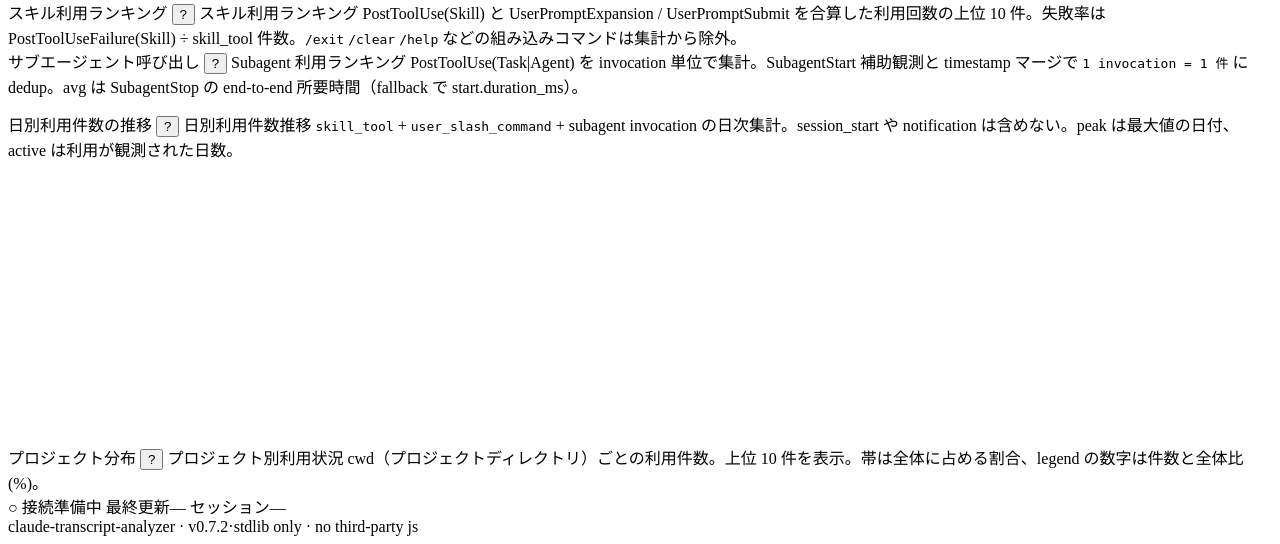
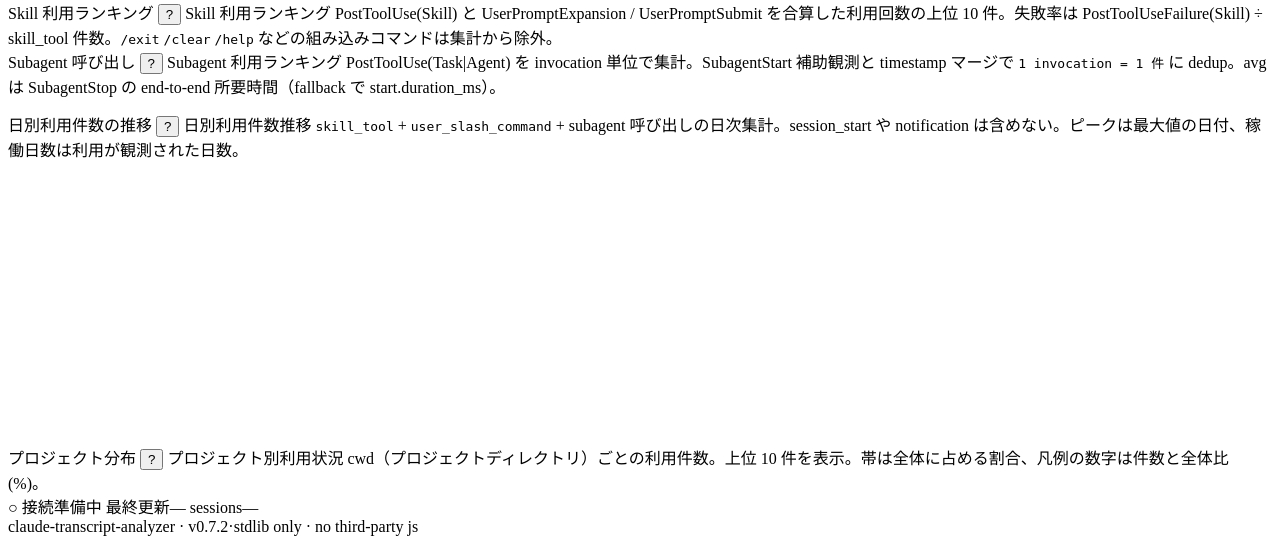
Before and after one commit to tetran/claude-transcript-analyzer, a Python web app: template dashboard/template/shell.html in a window 1280 px wide. Shown: the part 338-882 px from the top of the page. Run offline with Jinja, Linux system fonts and the light colour scheme; the template is opened without the code that fills it, so the values that code supplies are empty.

Commit message:
feat(dashboard): translate shell.html wording (Issue #89)
Overview / Patterns / Quality / Surface / footer の panel ttl / pop-ttl /
pop-body / th / lede / aria-label / scope-note / Hibernating skills を §2.2
訳語表に従って統一。

- Claude-spec (skill / subagent / session) は英語形に揃える
- 一般語 (mtime / signal / dedup / legend / worst / 共起 / 上位漏れ / 長尾分布) は日本語に
- empty state は scripts 側で no data に統一する前提で shell 側は据え置き
- footer セッション → sessions
- Hibernating skills → 休眠スキル (panel title 例外)

Issue #89

Co-Authored-By: Claude Opus 4.7 (1M context) <noreply@anthropic.com>

```diff
--- a/dashboard/template/shell.html
+++ b/dashboard/template/shell.html
@@ -60,11 +60,11 @@ __INCLUDE_STYLES__
       <div class="panel">
         <div class="panel-head">
           <div class="ttl-wrap">
-            <span class="ttl"><span class="dot"></span>スキル利用ランキング</span>
+            <span class="ttl"><span class="dot"></span>Skill 利用ランキング</span>
             <span class="help-host">
               <button class="help-btn" type="button" aria-label="説明を表示" aria-expanded="false" aria-describedby="hp-rank-skill" data-help-id="hp-rank-skill">?</button>
               <span class="help-pop" id="hp-rank-skill" role="tooltip" data-place="right">
-                <span class="pop-ttl">スキル利用ランキング</span>
+                <span class="pop-ttl">Skill 利用ランキング</span>
                 <span class="pop-body">PostToolUse(Skill) と UserPromptExpansion / UserPromptSubmit を合算した利用回数の上位 10 件。失敗率は PostToolUseFailure(Skill) ÷ skill_tool 件数。<code>/exit</code> <code>/clear</code> <code>/help</code> などの組み込みコマンドは集計から除外。</span>
               </span>
             </span>
@@ -76,7 +76,7 @@ __INCLUDE_STYLES__
       <div class="panel">
         <div class="panel-head c-coral">
           <div class="ttl-wrap">
-            <span class="ttl"><span class="dot"></span>サブエージェント呼び出し</span>
+            <span class="ttl"><span class="dot"></span>Subagent 呼び出し</span>
             <span class="help-host">
               <button class="help-btn" type="button" aria-label="説明を表示" aria-expanded="false" aria-describedby="hp-rank-sub" data-help-id="hp-rank-sub">?</button>
               <span class="help-pop" id="hp-rank-sub" role="tooltip" data-place="right">
@@ -99,7 +99,7 @@ __INCLUDE_STYLES__
             <button class="help-btn" type="button" aria-label="説明を表示" aria-expanded="false" aria-describedby="hp-daily" data-help-id="hp-daily">?</button>
             <span class="help-pop" id="hp-daily" role="tooltip" data-place="right">
               <span class="pop-ttl">日別利用件数推移</span>
-              <span class="pop-body"><code>skill_tool</code> + <code>user_slash_command</code> + subagent invocation の日次集計。session_start や notification は含めない。peak は最大値の日付、active は利用が観測された日数。</span>
+              <span class="pop-body"><code>skill_tool</code> + <code>user_slash_command</code> + subagent 呼び出しの日次集計。session_start や notification は含めない。ピークは最大値の日付、稼働日数は利用が観測された日数。</span>
             </span>
           </span>
         </div>
@@ -121,7 +121,7 @@ __INCLUDE_STYLES__
             <button class="help-btn" type="button" aria-label="説明を表示" aria-expanded="false" aria-describedby="hp-proj" data-help-id="hp-proj">?</button>
             <span class="help-pop" id="hp-proj" role="tooltip" data-place="right">
               <span class="pop-ttl">プロジェクト別利用状況</span>
-              <span class="pop-body">cwd（プロジェクトディレクトリ）ごとの利用件数。上位 10 件を表示。帯は全体に占める割合、legend の数字は件数と全体比 (%)。</span>
+              <span class="pop-body">cwd（プロジェクトディレクトリ）ごとの利用件数。上位 10 件を表示。帯は全体に占める割合、凡例の数字は件数と全体比 (%)。</span>
             </span>
           </span>
         </div>
@@ -155,7 +155,7 @@ __INCLUDE_STYLES__
               <button class="help-btn" type="button" aria-label="説明を表示" aria-expanded="false" aria-describedby="hp-heatmap" data-help-id="hp-heatmap">?</button>
               <span class="help-pop" id="hp-heatmap" role="tooltip" data-place="right">
                 <span class="pop-ttl">時間帯ヒートマップ</span>
-                <span class="pop-body">usage 系イベント (<code>skill_tool</code> / <code>user_slash_command</code> / subagent invocation) を曜日 × 時間帯のグリッドで集計。色が濃いほど件数が多い。タイムゾーンはブラウザ local。subagent は invocation 単位に dedup 済み。</span>
+                <span class="pop-body">usage 系イベント (<code>skill_tool</code> / <code>user_slash_command</code> / subagent 呼び出し) を曜日 × 時間帯のグリッドで集計。色が濃いほど件数が多い。タイムゾーンはブラウザ local。subagent は呼び出し単位に重複排除済み。</span>
               </span>
             </span>
           </div>
@@ -170,11 +170,11 @@ __INCLUDE_STYLES__
       <div class="panel" id="patterns-cooccurrence-panel">
         <div class="panel-head c-coral">
           <div class="ttl-wrap">
-            <span class="ttl"><span class="dot"></span>スキル共起マトリクス</span>
+            <span class="ttl"><span class="dot"></span>Skill 同時利用マトリクス</span>
             <span class="help-host">
               <button class="help-btn" type="button" aria-label="説明を表示" aria-expanded="false" aria-describedby="hp-cooc" data-help-id="hp-cooc">?</button>
               <span class="help-pop" id="hp-cooc" role="tooltip" data-place="right">
-                <span class="pop-ttl">スキル共起</span>
+                <span class="pop-ttl">Skill 同時利用</span>
                 <span class="pop-body">同じセッション内で一緒に使われた skill / slash command のペアを集計。<strong>カウント単位はセッション数</strong> (同一セッション内の重複呼び出しは 1 とみなす)。subagent は対象外。多い順に上位 100 ペアを表示。</span>
               </span>
             </span>
@@ -194,19 +194,19 @@ __INCLUDE_STYLES__
       <div class="panel" id="patterns-projskill-panel">
         <div class="panel-head c-peach">
           <div class="ttl-wrap">
-            <span class="ttl"><span class="dot"></span>プロジェクト × スキル</span>
+            <span class="ttl"><span class="dot"></span>Project × Skill</span>
             <span class="help-host">
               <button class="help-btn" type="button" aria-label="説明を表示" aria-expanded="false" aria-describedby="hp-projskill" data-help-id="hp-projskill">?</button>
               <span class="help-pop" id="hp-projskill" role="tooltip" data-place="right">
-                <span class="pop-ttl">プロジェクト × スキル</span>
-                <span class="pop-body">プロジェクト (上位 10) × スキル (上位 10) のクロス利用件数。色が濃いほど件数が多い。subagent は対象外。上位漏れは表示しないが、サブラベルに上位 10×10 の<strong>カバー率</strong>を表示。</span>
+                <span class="pop-ttl">Project × Skill</span>
+                <span class="pop-body">プロジェクト (上位 10) × スキル (上位 10) のクロス利用件数。色が濃いほど件数が多い。subagent は対象外。上位 10×10 に含まれない組み合わせは表示しないが、サブラベルに上位 10×10 の<strong>カバー率</strong>を表示。</span>
               </span>
             </span>
           </div>
           <span class="sub" id="patterns-projskill-sub"></span>
         </div>
         <div class="panel-body">
-          <div class="projskill" id="patterns-projskill" role="img" aria-label="プロジェクト × スキル ヒートマップ"></div>
+          <div class="projskill" id="patterns-projskill" role="img" aria-label="Project × Skill ヒートマップ"></div>
           <div class="projskill-legend" id="patterns-projskill-legend"></div>
         </div>
       </div>
@@ -217,7 +217,7 @@ __INCLUDE_STYLES__
       <header class="header">
         <div>
           <h1 id="page-quality-title"><span class="accent">Quality</span></h1>
-          <p class="lede">実行品質と摩擦シグナルを可視化します。</p>
+          <p class="lede">実行品質と摩擦の兆候を可視化します。</p>
         </div>
       </header>
 
@@ -230,7 +230,7 @@ __INCLUDE_STYLES__
               <button class="help-btn" type="button" aria-label="説明を表示" aria-expanded="false" aria-describedby="hp-percentile" data-help-id="hp-percentile">?</button>
               <span class="help-pop" id="hp-percentile" role="tooltip" data-place="right">
                 <span class="pop-ttl">所要時間 (percentile)</span>
-                <span class="pop-body">subagent_type ごとの invocation 所要時間を p50 / p90 / p99 で集計。<strong>p99 は最遅 1% の閾値</strong>。avg 平均値だけでは見えない長尾分布を確認できる。計算手法は <code>statistics.quantiles(method="inclusive")</code> = Excel <code>PERCENTILE.INC</code> 等価 (線形補間)。所要時間サンプル数が 1 のときは全 percentile が同値、0 のときは「-」。</span>
+                <span class="pop-body">subagent_type ごとの呼び出し所要時間を p50 / p90 / p99 で集計。<strong>p99 は最遅 1% の閾値</strong>。平均だけでは見えない、裾の長い分布 (long tail) を確認できる。計算手法は <code>statistics.quantiles(method="inclusive")</code> = Excel <code>PERCENTILE.INC</code> 等価 (線形補間)。所要時間サンプル数が 1 のときは全 percentile が同値、0 のときは「-」。</span>
               </span>
             </span>
           </div>
@@ -241,9 +241,9 @@ __INCLUDE_STYLES__
             <thead>
               <tr>
                 <th>Subagent</th>
-                <th class="num">Count</th>
-                <th class="num">Samples</th>
-                <th class="num">avg</th>
+                <th class="num">件数</th>
+                <th class="num">サンプル数</th>
+                <th class="num">平均</th>
                 <th class="num">p50</th>
                 <th class="num">p90</th>
                 <th class="num">p99</th>
@@ -263,7 +263,7 @@ __INCLUDE_STYLES__
               <button class="help-btn" type="button" aria-label="説明を表示" aria-expanded="false" aria-describedby="hp-trend" data-help-id="hp-trend">?</button>
               <span class="help-pop" id="hp-trend" role="tooltip" data-place="right">
                 <span class="pop-ttl">失敗率 (週次)</span>
-                <span class="pop-body">subagent invocation の <strong>週ごとの失敗率</strong> を折れ線で表示。週は <strong>月曜 00:00 UTC 起算</strong>。default で count 上位 5 type に絞って描画 (画面の混雑回避)。observed 0 の週はライン上に点が打たれない。</span>
+                <span class="pop-body">subagent 呼び出しの <strong>週ごとの失敗率</strong> を折れ線で表示。週は <strong>月曜 00:00 UTC 起算</strong>。既定で件数上位 5 種に絞って描画 (画面の混雑回避)。observed 0 の週はライン上に点が打たれない。</span>
               </span>
             </span>
           </div>
@@ -284,7 +284,7 @@ __INCLUDE_STYLES__
               <button class="help-btn" type="button" aria-label="説明を表示" aria-expanded="false" aria-describedby="hp-perm-skill" data-help-id="hp-perm-skill">?</button>
               <span class="help-pop" id="hp-perm-skill" role="tooltip" data-place="right">
                 <span class="pop-ttl">Permission per skill</span>
-                <span class="pop-body">permission notification の <strong>直前 30 秒以内 (or 実行中)</strong> に発火していた <code>skill_tool</code> に帰属。1 prompt は 1 候補にのみ帰属 (skill / subagent disjoint)。<code>permission_rate</code> = 帰属 prompt 数 / 総 skill_tool 数。<strong>1 invocation で複数回 permission を聞かれる skill</strong> は rate &gt; 1.0 になる (clamp しない)。settings.json の allowlist 整理 (上位の skill が頻出する Bash / MCP コマンドを <code>permissions.allow</code> に追加) のヒントとして使う。</span>
+                <span class="pop-body">権限通知 (permission notification) の <strong>直前 30 秒以内 (or 実行中)</strong> に発火していた <code>skill_tool</code> に帰属。1 prompt は 1 候補にのみ帰属 (skill / subagent 重複なし)。<code>permission_rate</code> = 帰属 prompt 数 / 総 skill_tool 数。<strong>1 呼び出しで複数回 permission を聞かれる skill</strong> は rate &gt; 1.0 になる (上限 1.0 で打ち切らない)。settings.json の allowlist 整理 (上位の skill が頻出する Bash / MCP コマンドを <code>permissions.allow</code> に追加) のヒントとして使う。</span>
               </span>
             </span>
           </div>
@@ -295,9 +295,9 @@ __INCLUDE_STYLES__
             <thead>
               <tr>
                 <th>Skill</th>
-                <th class="num">Prompts</th>
-                <th class="num">Invocations</th>
-                <th class="num">Rate</th>
+                <th class="num">プロンプト数</th>
+                <th class="num">呼び出し回数</th>
+                <th class="num">比率</th>
               </tr>
             </thead>
             <tbody></tbody>
@@ -314,7 +314,7 @@ __INCLUDE_STYLES__
               <button class="help-btn" type="button" aria-label="説明を表示" aria-expanded="false" aria-describedby="hp-perm-sub" data-help-id="hp-perm-sub">?</button>
               <span class="help-pop" id="hp-perm-sub" role="tooltip" data-place="right">
                 <span class="pop-ttl">Permission per subagent</span>
-                <span class="pop-body">permission notification を <strong>subagent invocation の execution interval</strong> に帰属。長時間 subagent の途中で発火した prompt も interval-cover で正しく拾う。skill table と disjoint (= 1 prompt は 1 candidate のみ)。</span>
+                <span class="pop-body">権限通知 (permission notification) を <strong>subagent 呼び出しの実行区間</strong> に帰属。長時間 subagent の途中で発火した prompt も実行区間内で正しく拾う。skill / subagent 重複なし (= 1 prompt は 1 候補のみ)。</span>
               </span>
             </span>
           </div>
@@ -325,9 +325,9 @@ __INCLUDE_STYLES__
             <thead>
               <tr>
                 <th>Subagent</th>
-                <th class="num">Prompts</th>
-                <th class="num">Invocations</th>
-                <th class="num">Rate</th>
+                <th class="num">プロンプト数</th>
+                <th class="num">呼び出し回数</th>
+                <th class="num">比率</th>
               </tr>
             </thead>
             <tbody></tbody>
@@ -344,7 +344,7 @@ __INCLUDE_STYLES__
               <button class="help-btn" type="button" aria-label="説明を表示" aria-expanded="false" aria-describedby="hp-compact" data-help-id="hp-compact">?</button>
               <span class="help-pop" id="hp-compact" role="tooltip" data-place="right">
                 <span class="pop-ttl">Compact 密度</span>
-                <span class="pop-body">session ごとの <code>compact_start</code> 回数 histogram (0 / 1 / 2 / 3+)。<strong>3+ session が多い</strong> = タスク粒度過大 / <code>/clear</code> タイミングを逃した signal。worst session に載った session_id は session 切り出し / 早期リスタートの示唆。</span>
+                <span class="pop-body">session ごとの <code>compact_start</code> 回数 histogram (0 / 1 / 2 / 3+)。<strong>3+ session が多い</strong> = タスク粒度過大 / <code>/clear</code> タイミングを逃した兆候。最多セッション一覧に載った session_id は session 切り出し / 早期リスタートの示唆。</span>
               </span>
             </span>
           </div>
@@ -357,7 +357,7 @@ __INCLUDE_STYLES__
               <thead>
                 <tr>
                   <th>Session</th>
-                  <th>Project</th>
+                  <th>プロジェクト</th>
                   <th class="num">Compacts</th>
                 </tr>
               </thead>
@@ -373,7 +373,7 @@ __INCLUDE_STYLES__
       <header class="header">
         <div>
           <h1 id="page-surface-title"><span class="accent">Surface</span></h1>
-          <p class="lede">スキルが「呼ばれているか」「育っているか」「使われていないか」を 3 panel で可視化します。</p>
+          <p class="lede">Skill が「呼ばれているか」「育っているか」「使われていないか」を 3 つのパネルで可視化します。</p>
         </div>
       </header>
 
@@ -386,7 +386,7 @@ __INCLUDE_STYLES__
               <button class="help-btn" type="button" aria-label="説明を表示" aria-expanded="false" aria-describedby="hp-inv" data-help-id="hp-inv">?</button>
               <span class="help-pop" id="hp-inv" role="tooltip" data-place="right">
                 <span class="pop-ttl">LLM 自律 vs ユーザー手動</span>
-                <span class="pop-body">同一 skill に対する <code>skill_tool</code> (🤖 LLM が <code>Skill</code> ツールで自律発火) と <code>user_slash_command</code> (👤 ユーザーが <code>/foo</code> で手動発火) の件数比。Mode は <strong>dual</strong> (両方観測) / <strong>llm-only</strong> (Skill ツールのみ) / <strong>user-only</strong> (slash command のみ) の 3-way。<code>dual</code> の LLM 率は <code>tool / (tool + slash)</code>。低い (= ユーザー手動依存が強い) skill は description / trigger が弱く LLM が「思いつかない」候補。</span>
+                <span class="pop-body">同一 skill に対する <code>skill_tool</code> (🤖 LLM が <code>Skill</code> ツールで自律発火) と <code>user_slash_command</code> (👤 ユーザーが <code>/foo</code> で手動発火) の件数比。Mode は <strong>dual</strong> (両方観測) / <strong>llm-only</strong> (Skill ツールのみ) / <strong>user-only</strong> (slash command のみ) の 3-way。<code>dual</code> の LLM 率は <code>tool / (tool + slash)</code>。低い (= ユーザー手動依存が強い) skill は <code>description</code> / <code>trigger</code> が弱く LLM が「思いつかない」候補。</span>
               </span>
             </span>
           </div>
@@ -397,9 +397,9 @@ __INCLUDE_STYLES__
             <thead>
               <tr>
                 <th>Skill</th>
-                <th>Mode</th>
+                <th>起動モード</th>
                 <th class="num">🤖 LLM</th>
-                <th class="num">👤 User</th>
+                <th class="num">👤 ユーザー</th>
                 <th class="num">LLM率</th>
               </tr>
             </thead>
@@ -417,7 +417,7 @@ __INCLUDE_STYLES__
               <button class="help-btn" type="button" aria-label="説明を表示" aria-expanded="false" aria-describedby="hp-life" data-help-id="hp-life">?</button>
               <span class="help-pop" id="hp-life" role="tooltip" data-place="right">
                 <span class="pop-ttl">初回 / 直近 / トレンド</span>
-                <span class="pop-body">各 skill の <code>first_seen</code> / <code>last_seen</code> + 直近 30 日件数 + 全期間件数 + trend ラベル (📈 加速 / ➡️ 安定 / 📉 減速 / 🌱 新規)。<code>first_seen</code> から 14 日未満は trend 判定不可で 🌱 新規。それ以外は <code>recent_rate / overall_rate</code> 比 (>1.5 加速、<0.5 減速、それ以外安定)。並び順は <code>last_seen</code> 降順。</span>
+                <span class="pop-body">各 skill の <code>first_seen</code> / <code>last_seen</code> + 直近 30 日件数 + 全期間件数 + トレンドラベル (📈 加速 / ➡️ 安定 / 📉 減速 / 🌱 新規)。<code>first_seen</code> から 14 日未満はトレンド判定不可で 🌱 新規。それ以外は <code>recent_rate / overall_rate</code> 比 (>1.5 加速、<0.5 減速、それ以外安定)。並び順は <code>last_seen</code> 降順。</span>
               </span>
             </span>
           </div>
@@ -444,12 +444,12 @@ __INCLUDE_STYLES__
       <div class="panel" id="surface-hib-panel">
         <div class="panel-head c-peach">
           <div class="ttl-wrap">
-            <span class="ttl"><span class="dot"></span>Hibernating skills</span>
+            <span class="ttl"><span class="dot"></span>休眠スキル</span>
             <span class="help-host">
               <button class="help-btn" type="button" aria-label="説明を表示" aria-expanded="false" aria-describedby="hp-hib" data-help-id="hp-hib">?</button>
               <span class="help-pop" id="hp-hib" role="tooltip" data-place="right">
                 <span class="pop-ttl">未活用 / 新着検知</span>
-                <span class="pop-body"><code>~/.claude/skills/*/SKILL.md</code> と usage を cross-reference。14 日以内に呼ばれた skill は <em>active</em> として除外 (Lifecycle panel 側で見える)。残った skill を 🌱 新着 (warming up: mtime ≤14 日 / 未使用) / 💤 休眠 (resting: 15〜30 日未使用) / 🪦 死蔵 (idle: 30 日以上未使用 or 古い install で未使用) に分類。Plugin-bundled skill (<code>~/.claude/plugins/*/skills/</code>) は対象外。</span>
+                <span class="pop-body"><code>~/.claude/skills/*/SKILL.md</code> と usage を突合せ。直近 14 日以内に呼ばれた skill は稼働中として除外 (Lifecycle panel 側で見える)。残った skill を 🌱 新着 (warming up: 更新日時 14 日以内 / 未使用) / 💤 休眠 (resting: 15〜30 日未使用) / 🪦 死蔵 (idle: 30 日以上未使用 or 古い install で未使用) に分類。Plugin 同梱の skill (<code>~/.claude/plugins/*/skills/</code>) は対象外。</span>
               </span>
             </span>
           </div>
@@ -472,7 +472,7 @@ __INCLUDE_STYLES__
               <tr>
                 <th>Skill</th>
                 <th>状態</th>
-                <th>mtime</th>
+                <th>更新日時</th>
                 <th>最終呼び出し</th>
                 <th class="num">経過</th>
               </tr>
@@ -488,7 +488,7 @@ __INCLUDE_STYLES__
       <div class="meta">
         <span class="conn-status" id="connStatus" data-state="reconnect" role="status" aria-live="polite">○ 接続準備中</span>
         <span class="meta-item"><span class="k">最終更新</span><span class="v" id="lastRx">—</span></span>
-        <span class="meta-item"><span class="k">セッション</span><span class="v" id="sessVal">—</span></span>
+        <span class="meta-item"><span class="k">sessions</span><span class="v" id="sessVal">—</span></span>
       </div>
       <div class="credits">
         <span class="accent">claude-transcript-analyzer</span> · v0.7.2<span class="sep">·</span>stdlib only · no third-party js
```
